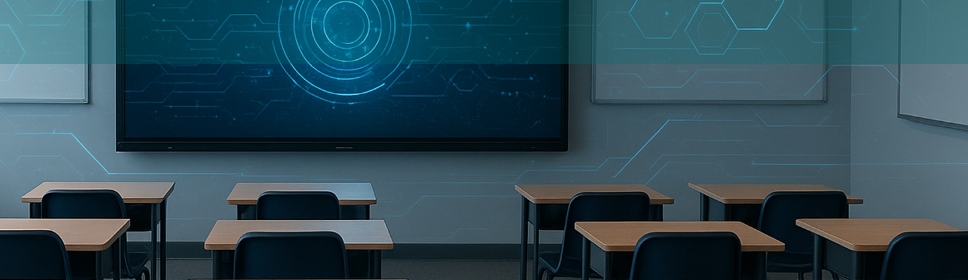
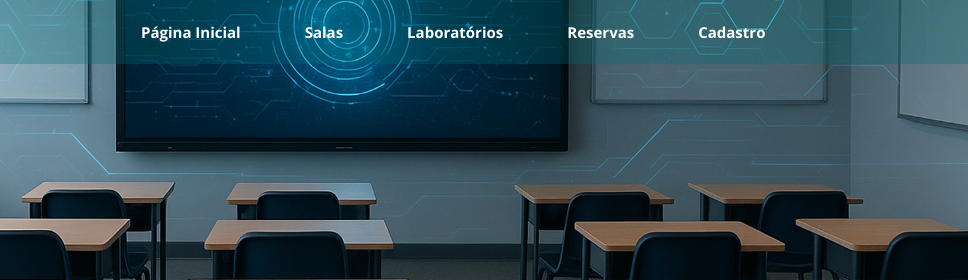
Before and after one commit to thalesbelle/little-dev-thalesbelle, a website: page src/index.html in a window 1280 px wide. Shown: the top 280 px of the page, 243-1211 px from the left. Drawn offline with nearby package versions, Linux system fonts and the light colour scheme.

Commit message:
v-03/10/25

```diff
--- a/src/index.html
+++ b/src/index.html
@@ -11,6 +11,11 @@
         <div id="sombraCabecalho">
             <img src="/images/usuario_modo_claro.png" class="usuario">
             <img src="/images/logo_SENAI_sistema_reserva.png" id="logoSenai">
+            <h3 class="abas" id="textoPgInicial">Página Inicial</h3>
+            <h3 class="abas">Salas</h3>
+            <h3 class="abas">Laboratórios</h3>
+            <h3 class="abas">Reservas</h3>
+            <h3 class="abas">Cadastro</h3>
         </div>
         <img src="/images/sala futurista cabeçalho do site.png" id="cabecalhoImagem">
     </header>
--- a/src/style.css
+++ b/src/style.css
@@ -1,3 +1,5 @@
+@import url('https://fonts.googleapis.com/css2?family=Open+Sans:ital,wght@0,300..800;1,300..800&display=swap');
+
 body, html{
     margin: 0;
     height: 100vh;
@@ -13,6 +15,7 @@ body, html{
 #sombraCabecalho{
     width: 100vw;
     height: 8vh;
+    display: flex;
     position: absolute;
     background-color: rgba(0, 107, 113, 0.301);
 }
@@ -30,3 +33,27 @@ body, html{
     left: 3%;
     position: absolute;
 }
+
+.abas {
+    font-family: 'Open Sans';
+    box-sizing: border-box;
+    font-size: 15px;
+    color: white;
+    display: flex;
+    flex-direction: column;
+    align-items: center;
+    justify-content: center;
+    padding-left: 5vw;
+    position: relative;
+    transition: transform 0.5s ease-in-out, text-decoration 0.5s ease-in-out;
+    transform-origin: center center;
+}
+
+.abas:hover {
+    text-decoration: underline 1.5px;
+    transform: scale(1.05);
+}
+
+#textoPgInicial{
+    margin-left: 25vw;
+}
```
